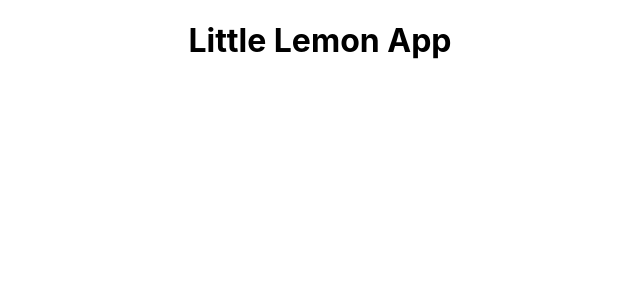
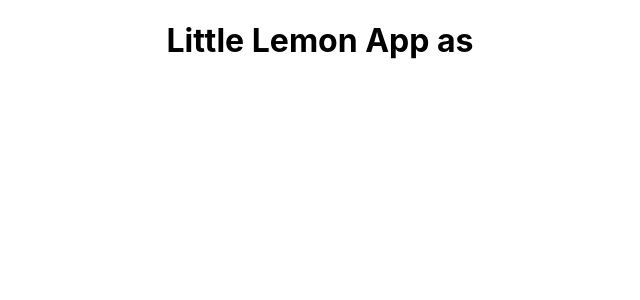
Before and after one commit to csegur4/little-lemon-app, a React (Create React App) app: page / in a window 1280 px wide. Shown: the top 300 px of the page, without its empty margins (320-960 px from the left). Built offline with nearby package versions, Linux system fonts and the light colour scheme.

Commit message:
initial setup ready

```diff
--- a/src/App.js
+++ b/src/App.js
@@ -3,7 +3,7 @@
 function App() {
   return (
     <div className="App">
-      <h1>Little Lemon App</h1>
+      <h1>Little Lemon App as</h1>
     </div>
   );
 }
```
